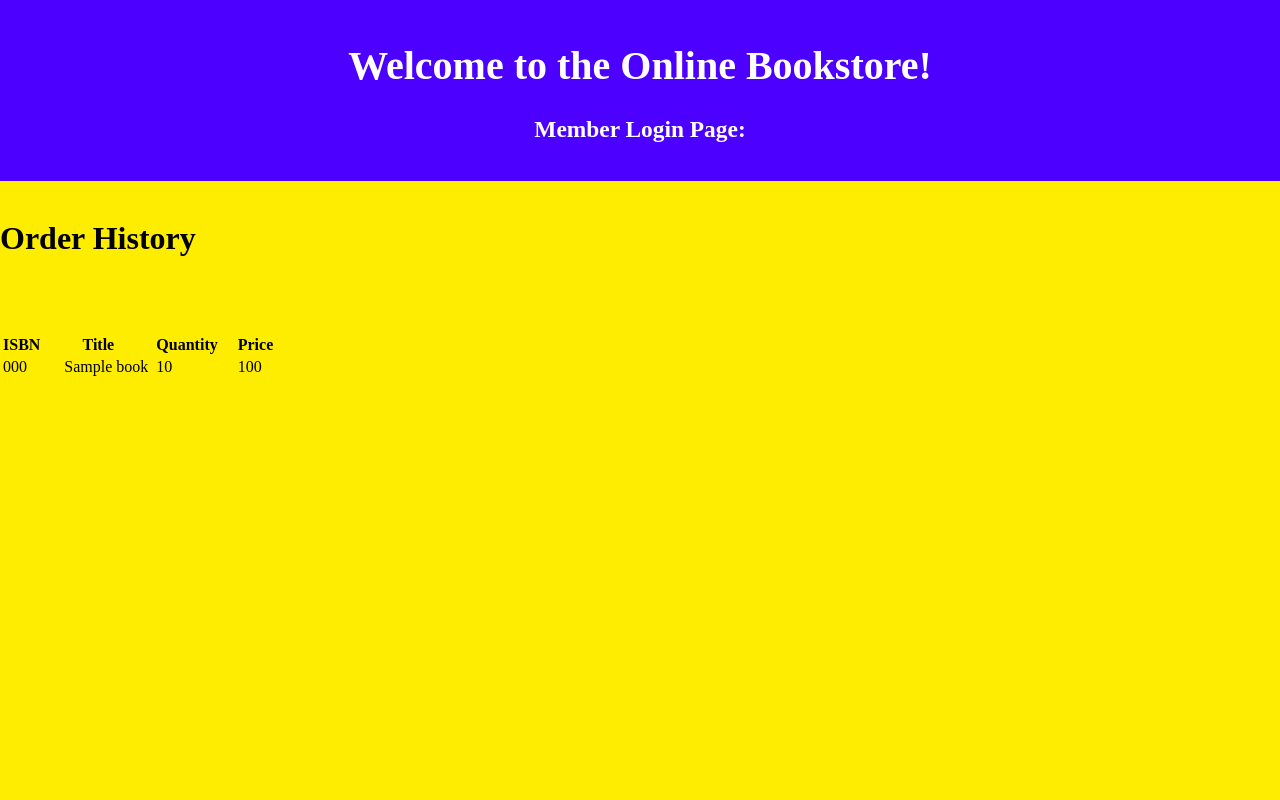
After one commit to Marora44/Bookstore, a PHP site: page /orderhistory.php?orderid=1 in a window 1280 px wide. The commit adds this page. Run offline with PHP 8.4, Linux system fonts and the light colour scheme; tables that the repository leaves empty hold one stand-in row (values such as "Sample post").

Commit message:
Add files via upload

```diff
--- /dev/null
+++ b/orderhistory.php
@@ -0,0 +1,74 @@
+<?php
+#$orderid = $_REQUEST['orderid'];
+        $headerOutput = "<h1>Welcome to the Online Bookstore!</h1>
+                        <h3><p> Member Login Page:</p></h3>";
+        include ('header.php');
+
+require_once "config.php";
+
+//manual testing
+$_SESSION['id'] = 2;
+$orderid = $_GET['orderid'];
+$userid = $_SESSION['id'];
+$result = false;
+$book = "";
+
+$query = "SELECT * from bookorder natural join book where id = $orderid";
+
+// if($_SERVER["REQUEST_METHOD"] == "POST"){
+//     $fprice = htmlspecialchars($_POST['price']);
+//     if(empty($fprice)) $priceerr = "&nbsp;&nbsp;Please enter a valid price";
+//     else $price = floatval($fprice);
+//     $fmethod = $_POST['method'];
+//     if(empty($fmethod)){
+//         if(empty($fmethod)) $methoderr = "&nbsp;&nbsp;Please select a valid shipping method";
+//     }else $method = $fmethod;
+//     if(empty($priceerr) && empty($methoderr)){
+//         $query1 = "UPDATE ShippingMethods SET price = $fprice WHERE method = \"$userid\"";
+//         $result = mysqli_query($dbConnect, $query1);
+//         #mysqli_free_result($result);
+//     }
+
+// }
+?>
+
+
+<table>
+  <tr>
+    <th>ISBN&ensp;&ensp;</th>
+    <th>Title&ensp;&ensp;</th>
+    <th>Quantity&ensp;&ensp;</th>
+    <th>Price</th>
+  </tr>
+<body>
+    <h1>Order History</h1>
+        <div class="page">
+        <?php
+            //$query = "SELECT * FROM ShippingMethods";
+            $result = mysqli_query($dbConnect, $query);
+            while ($row = mysqli_fetch_assoc($result)) {
+                #$selected = $result == $row['isbn'] ? "selected" : "";
+                $isbn = $row['isbn'];
+                $book = $row['title'];
+                #echo "$orderid &nbsp;&nbsp;&nbsp;&nbsp;&nbsp;";
+                #echo "$isbn &nbsp;&nbsp;&nbsp;&nbsp;&nbsp;";
+                ?>
+                <?php
+
+                #echo "$book &nbsp;&nbsp;&nbsp;&nbsp;&nbsp;&nbsp;";
+                ?>
+                <?php
+                $quantity = $row['quantity'];
+                $price = $row['price'] * $quantity;
+                #echo "$quantity &nbsp;&nbsp;&nbsp;&nbsp;&nbsp;";
+                echo "<tr><td>".$isbn."</a>&nbsp</td><td>&nbsp".$book."&nbsp</td><td>".$quantity."&nbsp</td><td>".$price."&nbsp</td>";
+                ?>
+                <br>
+                <?php
+                //echo $row['title'];
+            }
+            mysqli_free_result($result);
+            ?>
+        </div>
+
+    <br><br>
--- a/show_orders.php
+++ b/show_orders.php
@@ -2,7 +2,7 @@
 require_once "config.php";
 
 $headerOutput = "<h1>Welcome to the Online Bookstore!</h1>
-						<h3><p> Order History</p></h3>";
+            <h3><p> Order History</p></h3>";
 include ('header.php');
 //manual testing, userid == 2
 $_SESSION['id'] = 1;
@@ -48,7 +48,8 @@ $check = 0;
                       echo "<td>&nbsp".$price."</td></tr><td>";
                     }
                     $price = (($row['price']) * $quantity);
-                    echo "<tr><td><a href=orderhistory.php>".$orderid."</a>&nbsp</td><td>&nbsp".$orderdate."&nbsp</td>";
+                    echo "<tr><td><a href=orderhistory.php?orderid=$orderid>".$orderid."</a>&nbsp</td><td>&nbsp".$orderdate."&nbsp</td>";
+
                     #echo"&nbsp".$row['price'];
                     #echo"&nbsp".$row['quantity'];
                     #echo $bookorderisbn;
```
